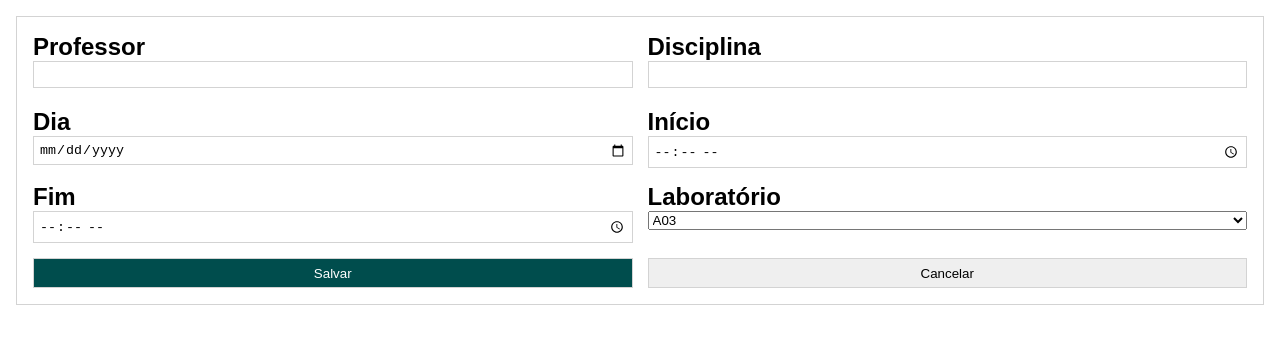
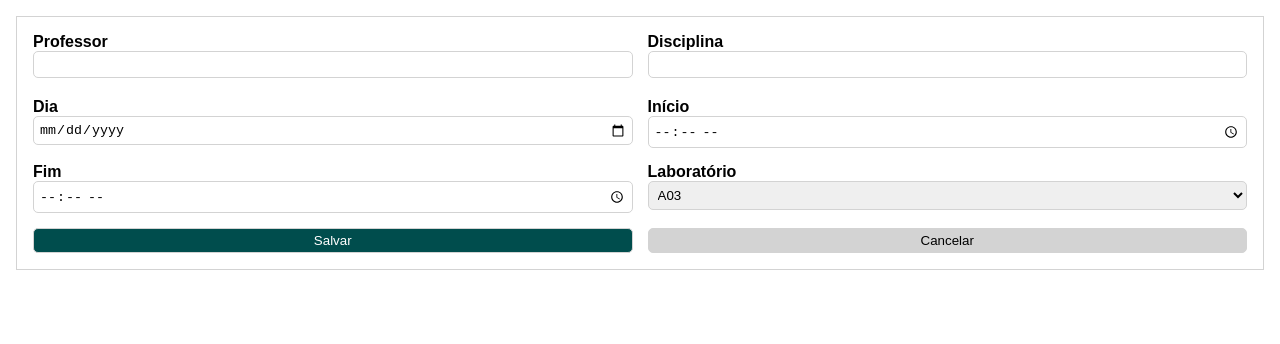
Before and after one commit to fabricaDeSonhos/SIRA, a Next.js app in the folder new-front/: page /reservar in a window 1280 px wide. Shown: the top 344 px of the page. Built offline with nearby package versions, Linux system fonts and the light colour scheme.

Commit message:
make components for common elements

```diff
--- /dev/null
+++ b/new-front/app/components/form.jsx
@@ -0,0 +1,40 @@
+import {useId} from 'react'
+import styles from './form.module.css'
+
+export function Input({type="text", desc}) {
+  const id = useId()
+  return (
+    <div id={ id} className={styles.input}>
+      <label htmlFor={ id }>{ desc }</label>
+      <input id={id} type={type} />
+    </div>
+  )
+
+}
+
+export function Select({desc, options}) {
+
+  const id = useId()
+  return (
+    <div id={id} className={styles.select}>
+      <label htmlFor={ id }>{ desc }</label>
+      <select id={id}>
+        {options.map(o => <option>{o}</option>)}
+      </select>
+    </div>
+  )
+}
+
+export function Checkbox({desc,checked=false, setChecked}) {
+  const id = useId()
+  return (
+    <div id={ id} className={styles.chekbox}>
+      <input id={id} type="checkbox" defaultChecked={checked} onChange={e => {setChecked(e.target.checked);}}/>
+      <label htmlFor={ id }>{ " " +  desc }</label>
+    </div>
+  )
+}
+export function Button({desc, highlight, onClick}) {
+  const highlight_class = highlight ? styles.highlight : ""
+  return (<button className={styles.button + " " + highlight_class} onClick={onClick}>{desc}</button>)
+}
--- /dev/null
+++ b/new-front/app/components/form.module.css
@@ -0,0 +1,40 @@
+.input,
+.select {
+  display: flex;
+  flex-flow: column wrap;
+}
+
+.input label,
+.select label {
+  font-weight: bold;
+  font-size: 1rem;
+}
+
+.input input,
+.select select {
+  padding: 5px;
+  border: var(--border);
+  border-radius: var(--round-radius);
+}
+
+.checkbox {
+  display: flex;
+  flex-flow: row nowrap;
+}
+
+.button {
+  background-color: var(--inativo);
+  border-radius: var(--round-radius);
+  border: var(--border);
+  min-width: 1rem;
+  color: black;
+}
+
+.button:hover {
+  filter: brightness(50%);
+}
+
+.highlight {
+  background-color: var(--destaque);
+  color: white;
+}
--- a/new-front/app/components/nova-reserva.jsx
+++ b/new-front/app/components/nova-reserva.jsx
@@ -1,35 +1,21 @@
 import styles from './nova-reserva.module.css'
-
-function Entrada({tipo="text", descrição}) {
-  return (
-    <div id={ descrição } className={styles.entrada}>
-      <label htmlFor={ descrição }>{ descrição }</label>
-      <input type={tipo} />
-    </div>
-  )
-
-}
+import { Input, Select, Button } from './form.jsx'
 
 export default function NovaReserva() {
   const LABS = ["A03", "A04", "D04", "D05", "D06", "D07"]
   return (
     <div className={styles.grid}>
 
-    <Entrada descrição="Professor" />
-    <Entrada descrição="Disciplina" />
-    <Entrada tipo="date" descrição="Dia" />
-    <Entrada tipo="time" descrição="Início" />
-    <Entrada tipo="time" descrição="Fim" />
+    <Input desc="Professor" />
+    <Input desc="Disciplina" />
+    <Input type="date" desc="Dia" />
+    <Input type="time" desc="Início" />
+    <Input type="time" desc="Fim" />
 
-    <div className={styles.entrada}>
-      <label for="lab">Laboratório</label>
-      <select id="lab">
-          {LABS.map(l => <option>{l}</option>)}
-      </select>
-    </div>
+    <Select desc="Laboratório" options={LABS} />
 
-     <button className={styles.salvar}>Salvar</button>
-     <button className={styles.cancelar}>Cancelar</button>
+     <Button desc="Salvar" highlight/>
+     <Button desc="Cancelar" />
     </div>
   )
 
--- a/new-front/app/components/nova-reserva.module.css
+++ b/new-front/app/components/nova-reserva.module.css
@@ -1,4 +1,3 @@
-
 .grid {
   display: grid;
   grid-template-columns: 1fr 1fr;
@@ -13,22 +12,6 @@
   margin: 1rem;
 }
 
-.entrada {
-  display: flex;
-  flex-flow: column wrap;
-}
-
-.entrada label {
-  font-weight: bold;
-  font-size: 1.5rem;
-}
-
-.entrada input, .enrada select {
-  padding: 5px;
-  border: var(--border);
-  border-radius: var(--radius);
-}
-
 .grid button {
   border: var(--border)
 }
```
Also changed, not shown: new-front/app/page.js (+7 -9 lines), new-front/app/page.module.css (+9 -8 lines).
